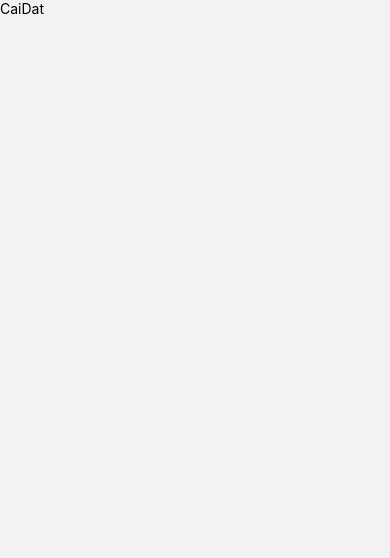
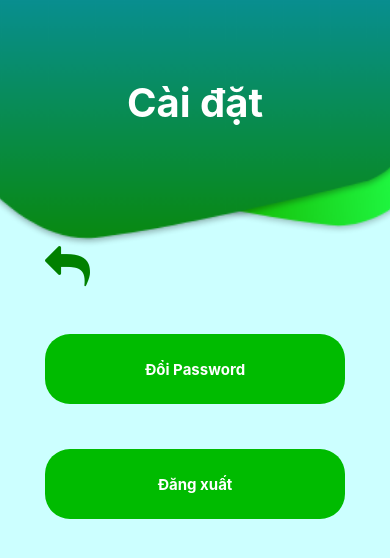
Before and after one commit to Duan-Xuan/DuAnQLBanXeOto, a React Native app: screen /CaiDat in a window 390 px wide. Shown: the top 558 px of the page. Built offline with nearby package versions, Linux system fonts and the light colour scheme.

Commit message:
Duẫn code giao diện cài đặt

```diff
--- a/ClassHome/CaiDat.js
+++ b/ClassHome/CaiDat.js
@@ -1,14 +1,73 @@
-import { StyleSheet, Text, View } from 'react-native'
+import { Text, StyleSheet, View, TouchableOpacity, ImageBackground } from 'react-native'
 import React from 'react'
+import Icon from 'react-native-vector-icons/FontAwesome'
+import background from '../assets/backgroud.png'
 
-const CaiDat = () => {
+const CaiDat = (props) => {
+    const { navigation } = props
+
+    const previous = () => {
+        navigation.navigate('Home')
+    }
+
+    const logout = () => {
+        navigation.replace('Login')
+    }
+
     return (
-        <View>
-            <Text>CaiDat</Text>
-        </View>
+        <ImageBackground source={background} style={styles.container}>
+            <View style={styles.box}>
+                <Text style={styles.title}>Cài đặt</Text>
+                <View style={styles.box2}>
+                    <TouchableOpacity onPress={previous}>
+                        <Icon name="reply" size={45} color="green" />
+                    </TouchableOpacity>
+                    <TouchableOpacity style={styles.button}>
+                        <Text style={styles.text}>Đổi Password</Text>
+                    </TouchableOpacity>
+                    <TouchableOpacity onPress={logout} style={styles.button}>
+                        <Text style={styles.text}>Đăng xuất</Text>
+                    </TouchableOpacity>
+                </View>
+            </View>
+        </ImageBackground>
     )
 }
 
 export default CaiDat
 
-const styles = StyleSheet.create({})
+const styles = StyleSheet.create({
+    container: {
+        flex: 1,
+        width: '100%',
+        height: '30%',
+        backgroundColor: '#CCFFFF',
+    },
+    title: {
+        fontSize: 40,
+        fontWeight: 'bold',
+        color: 'white',
+        marginTop: '20%'
+    },
+    box: {
+        flex: 10,
+        alignItems: 'center',
+    },
+    box2: {
+        marginTop: '30%'
+    },
+    button: {
+        width: 300,
+        height: 70,
+        borderRadius: 25,
+        marginTop: '15%',
+        justifyContent: 'center',
+        alignItems: 'center',
+        backgroundColor: '#00BB00',
+    },
+    text: {
+        fontWeight: 'bold',
+        fontSize: 15,
+        color: 'white',
+    },
+})
--- a/ClassHome/Home.js
+++ b/ClassHome/Home.js
@@ -1,8 +1,14 @@
 import React from 'react';
 import { View, Image, TextInput, Text, TouchableOpacity, StyleSheet } from 'react-native';
-import Icon from 'react-native-vector-icons/FontAwesome';
+import Icon from 'react-native-vector-icons/FontAwesome'
 
-const Home = () => {
+const Home = (props) => {
+    const { navigation } = props
+
+    const CaiDat = () => {
+        navigation.navigate('CaiDat')
+    }
+
     return (
         <View style={styles.container}>
             <Image source={require('../assets/backgroud.png')} style={styles.backgroundImage} />
@@ -45,7 +51,7 @@ const Home = () => {
                             <Icon name="money" size={45} color="green" />
                             <Text>Doanh thu</Text>
                         </TouchableOpacity>
-                        <TouchableOpacity style={styles.icon}>
+                        <TouchableOpacity onPress={CaiDat} style={styles.icon}>
                             <Icon name="gear" size={45} color="green" />
                             <Text>Cài đặt</Text>
                         </TouchableOpacity>
```
